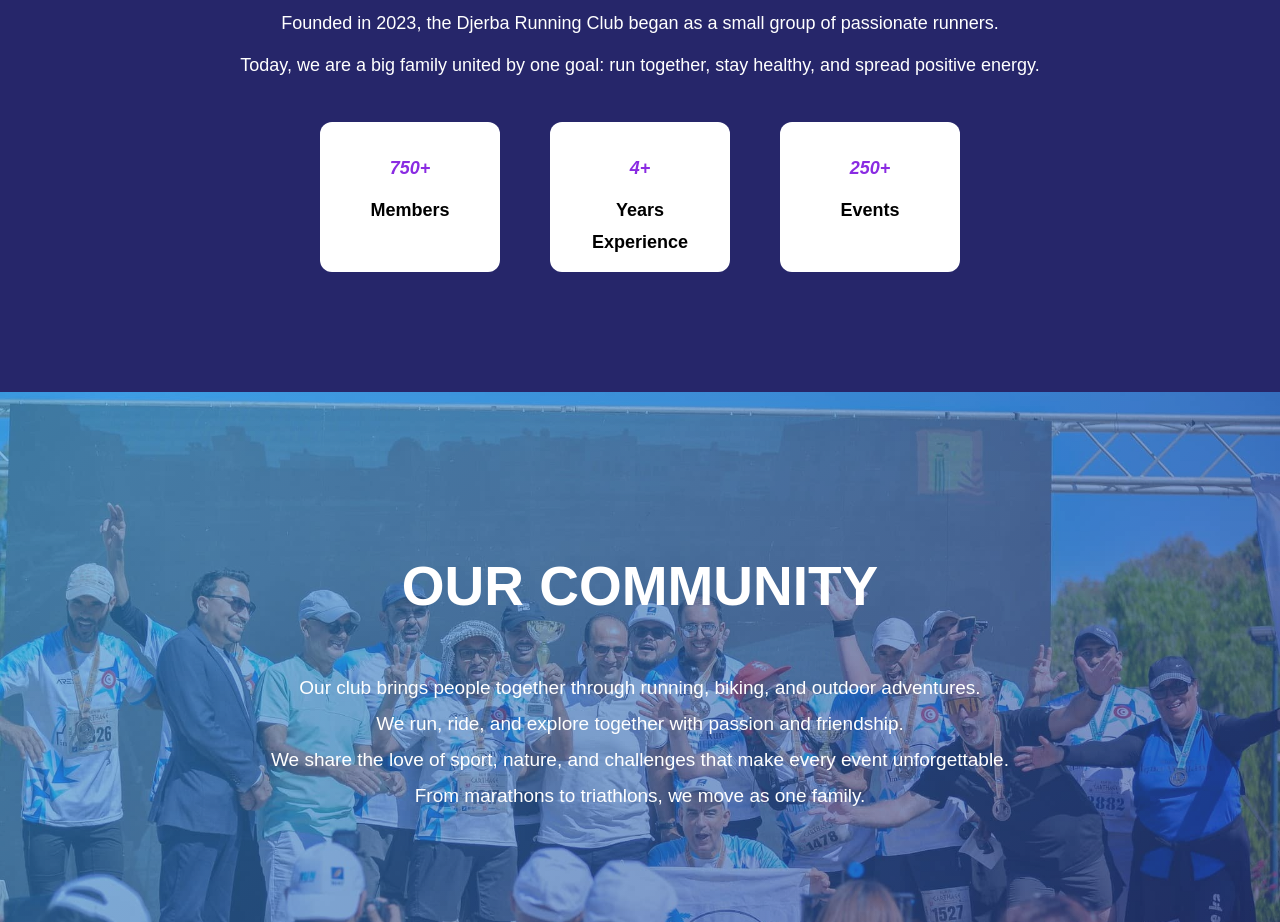
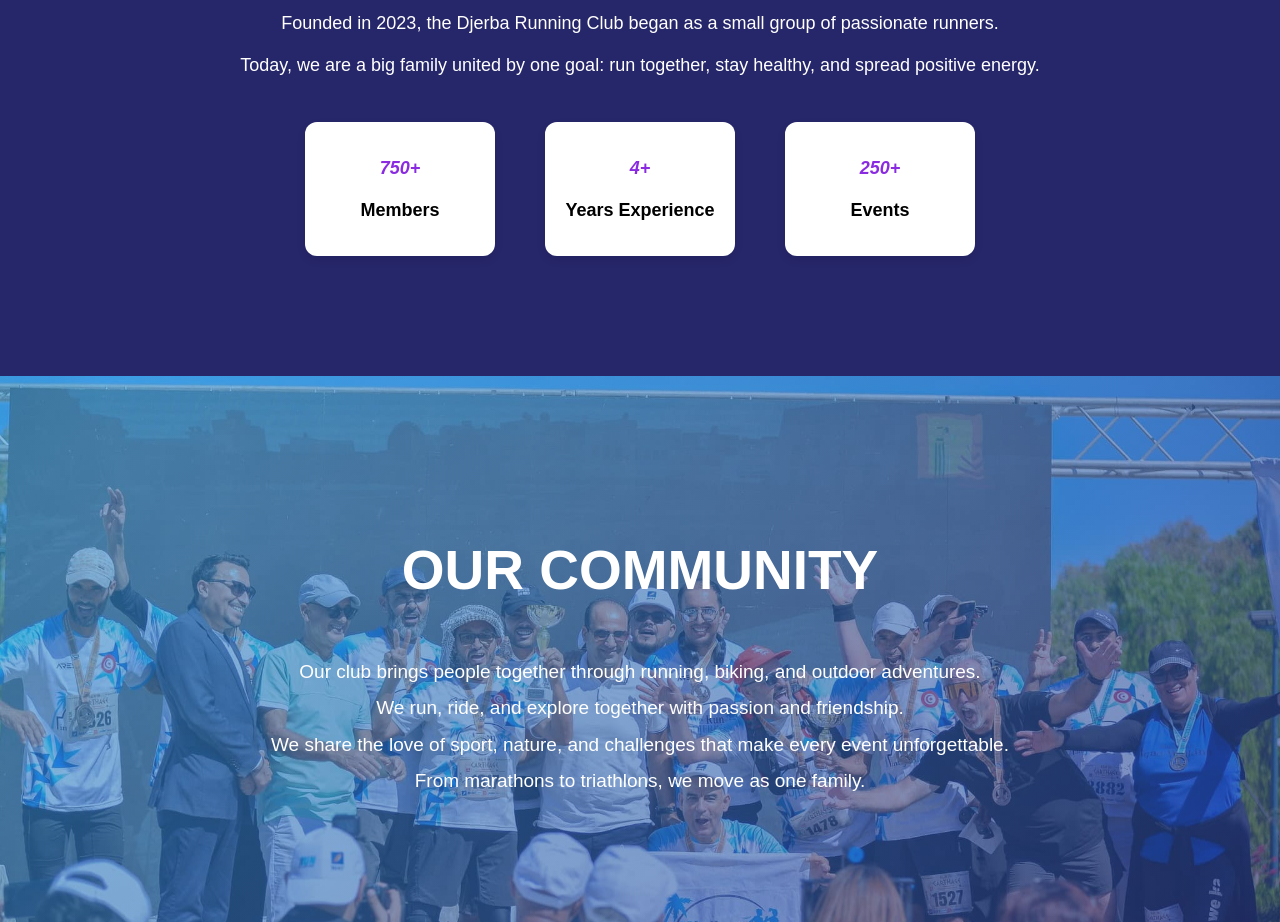
Before and after one commit to kito-sql/Project_Module, a plain HTML site: page PROJET MODULE/Home.html in a window 1280 px wide. Shown: the part 1066-1988 px from the top of the page. Drawn offline with Linux system fonts and the light colour scheme; a web font is replaced by a local one.

Commit message:
Enhance stat-box styles with hover effect
Updated the styling of stat-box for better appearance.

```diff
--- a/PROJET MODULE/styleHome.css
+++ b/PROJET MODULE/styleHome.css
@@ -133,14 +133,20 @@
 }
 
 .stat-box {
-    padding: 20px;             /* bigger stat cards */
-    width: 180px;
-    background: #fff;
-    color: #000;
-    height: 150px;
-    border-radius: 12px;
+  padding: 20px;
+  text-align: center;
+  background: white;
+  border-radius: 12px;
+  width: 190px;
+  box-shadow: 0 4px 10px rgba(0,0,0,0.08);
+  transition: transform 0.2s ease;
 
 }
+
+.stat-box:hover {
+  transform: translateY(-5px);
+}
+
 .number{
     margin: 10px;
     color: blueviolet;
```
